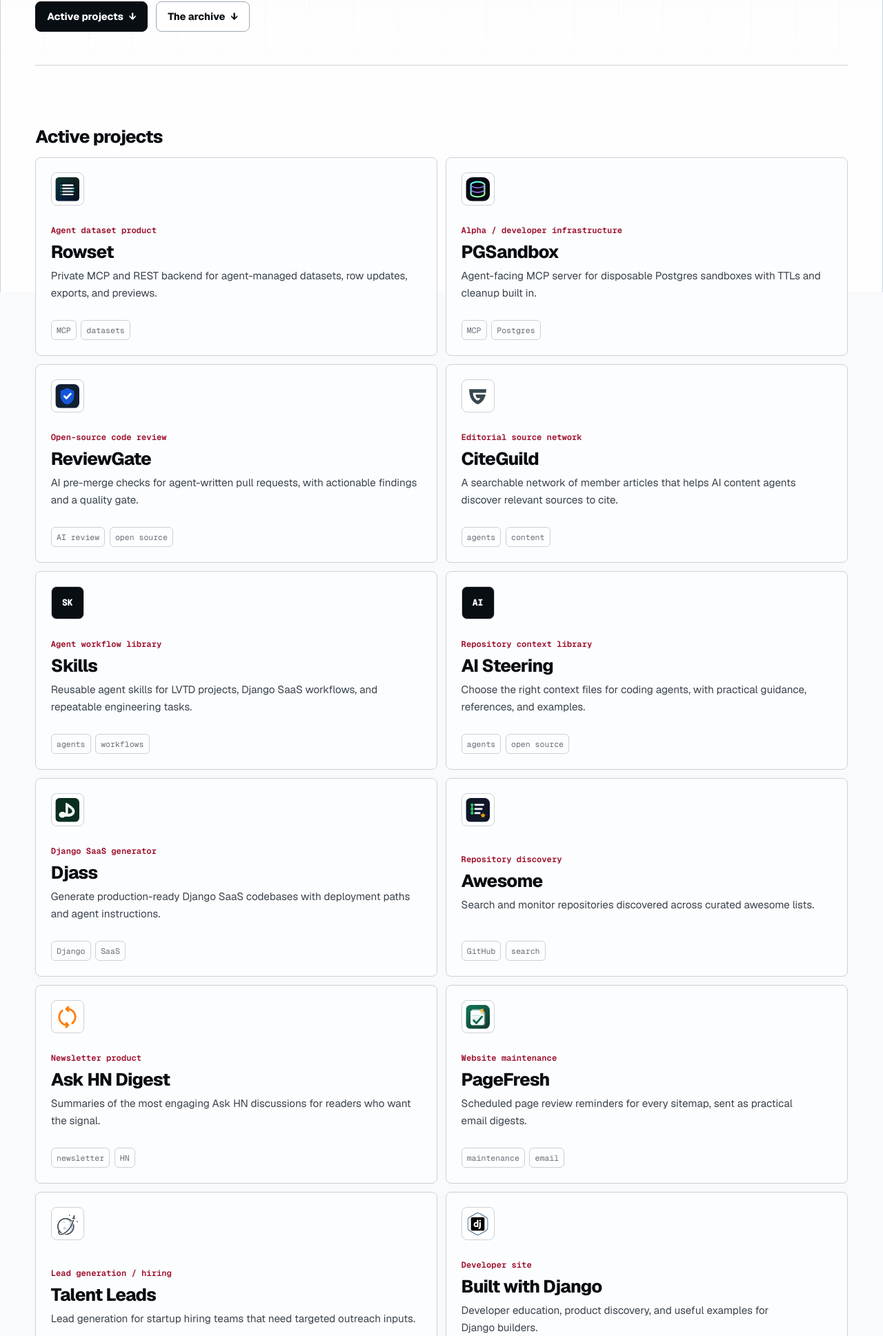
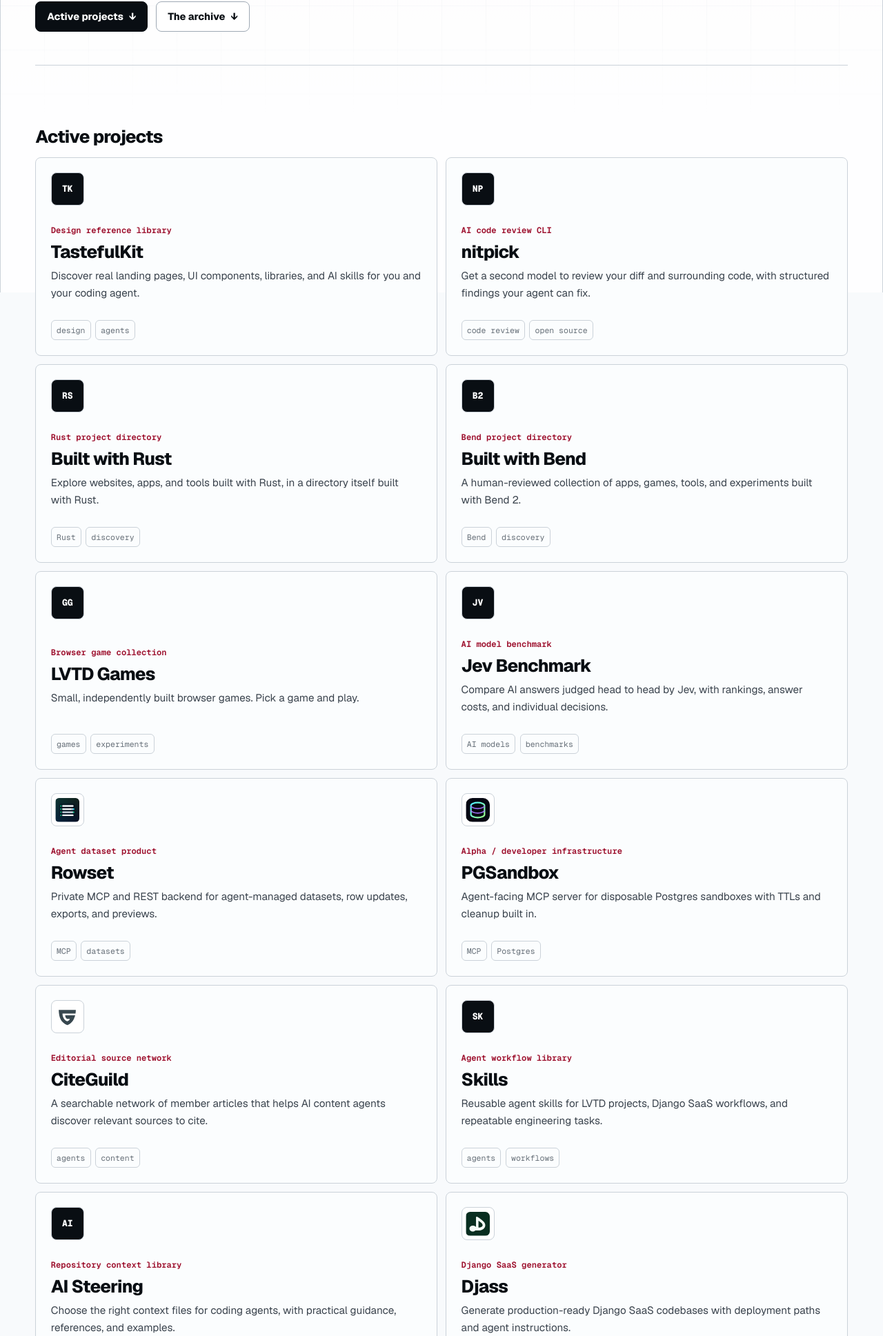
Before and after one commit to LVTD-LLC/lvtd-site, a Django app: template website/templates/website/projects.html in a window 1280 px wide. Shown: the part 376-2313 px from the top of the page at 69% size. Run offline with Django 5.2, Linux system fonts and the light colour scheme; the template is opened without the code that fills it, so the values that code supplies are empty; style sheets or scripts are compiled from the project's sources.

Commit message:
fix: refresh project portfolio and archive statuses (#35)

```diff
--- a/website/templates/website/home.html
+++ b/website/templates/website/home.html
@@ -49,7 +49,7 @@
       </div>
     </div>
     <div class="hero-proof-note">
-      <strong>The studio behind Rowset, ReviewGate, CiteGuild, Djass, and PGSandbox.</strong>
+      <strong>The studio behind Rowset, TastefulKit, CiteGuild, Djass, and PGSandbox.</strong>
       <a href="{% url 'projects' %}">View projects <span aria-hidden="true">&rarr;</span></a>
     </div>
   </section>
--- a/website/templates/website/projects.html
+++ b/website/templates/website/projects.html
@@ -26,6 +26,78 @@
       </div>
 
       <ul class="project-grid" role="list">
+        <li class="project-card-slot">
+          <a class="project-card" href="https://tastefulkit.com/?ref=lvtd.dev&amp;utm_source=lvtd.dev">
+            <span class="project-media"><span class="project-mark" aria-hidden="true">TK</span></span>
+            <span class="project-copy">
+              <span class="project-meta">Design reference library</span>
+              <strong>TastefulKit</strong>
+              <span>Discover real landing pages, UI components, libraries, and AI skills for you and your coding agent.</span>
+            </span>
+            <span class="project-tags" aria-label="TastefulKit categories"><span>design</span><span>agents</span></span>
+          </a>
+        </li>
+
+        <li class="project-card-slot">
+          <a class="project-card" href="https://nitpick.sh/?ref=lvtd.dev&amp;utm_source=lvtd.dev">
+            <span class="project-media"><span class="project-mark" aria-hidden="true">NP</span></span>
+            <span class="project-copy">
+              <span class="project-meta">AI code review CLI</span>
+              <strong>nitpick</strong>
+              <span>Get a second model to review your diff and surrounding code, with structured findings your agent can fix.</span>
+            </span>
+            <span class="project-tags" aria-label="nitpick categories"><span>code review</span><span>open source</span></span>
+          </a>
+        </li>
+
+        <li class="project-card-slot">
+          <a class="project-card" href="https://builtwithrust.com/?ref=lvtd.dev&amp;utm_source=lvtd.dev">
+            <span class="project-media"><span class="project-mark" aria-hidden="true">RS</span></span>
+            <span class="project-copy">
+              <span class="project-meta">Rust project directory</span>
+              <strong>Built with Rust</strong>
+              <span>Explore websites, apps, and tools built with Rust, in a directory itself built with Rust.</span>
+            </span>
+            <span class="project-tags" aria-label="Built with Rust categories"><span>Rust</span><span>discovery</span></span>
+          </a>
+        </li>
+
+        <li class="project-card-slot">
+          <a class="project-card" href="https://builtwithbend.com/?ref=lvtd.dev&amp;utm_source=lvtd.dev">
+            <span class="project-media"><span class="project-mark" aria-hidden="true">B2</span></span>
+            <span class="project-copy">
+              <span class="project-meta">Bend project directory</span>
+              <strong>Built with Bend</strong>
+              <span>A human-reviewed collection of apps, games, tools, and experiments built with Bend 2.</span>
+            </span>
+            <span class="project-tags" aria-label="Built with Bend categories"><span>Bend</span><span>discovery</span></span>
+          </a>
+        </li>
+
+        <li class="project-card-slot">
+          <a class="project-card" href="https://games.lvtd.dev/?ref=lvtd.dev&amp;utm_source=lvtd.dev">
+            <span class="project-media"><span class="project-mark" aria-hidden="true">GG</span></span>
+            <span class="project-copy">
+              <span class="project-meta">Browser game collection</span>
+              <strong>LVTD Games</strong>
+              <span>Small, independently built browser games. Pick a game and play.</span>
+            </span>
+            <span class="project-tags" aria-label="LVTD Games categories"><span>games</span><span>experiments</span></span>
+          </a>
+        </li>
+
+        <li class="project-card-slot">
+          <a class="project-card" href="{% url 'jev-benchmark' %}">
+            <span class="project-media"><span class="project-mark" aria-hidden="true">JV</span></span>
+            <span class="project-copy">
+              <span class="project-meta">AI model benchmark</span>
+              <strong>Jev Benchmark</strong>
+              <span>Compare AI answers judged head to head by Jev, with rankings, answer costs, and individual decisions.</span>
+            </span>
+            <span class="project-tags" aria-label="Jev Benchmark categories"><span>AI models</span><span>benchmarks</span></span>
+          </a>
+        </li>
+
         <li class="project-card-slot">
         <a class="project-card" href="https://rowset.lvtd.dev/?ref=lvtd.dev&amp;utm_source=lvtd.dev">
           <span class="project-media">
@@ -56,23 +128,6 @@
           <span class="project-tags" aria-label="PGSandbox categories">
             <span>MCP</span>
             <span>Postgres</span>
-          </span>
-        </a>
-        </li>
-
-        <li class="project-card-slot">
-        <a class="project-card" href="https://reviewgate.lvtd.dev/?ref=lvtd.dev&amp;utm_source=lvtd.dev">
-          <span class="project-media">
-            <img src="{% static 'images/logos/reviewgate.svg' %}" width="64" height="64" loading="lazy" decoding="async" fetchpriority="low" alt="ReviewGate logo" class="project-logo" />
-          </span>
-          <span class="project-copy">
-            <span class="project-meta">Open-source code review</span>
-            <strong>ReviewGate</strong>
-            <span>AI pre-merge checks for agent-written pull requests, with actionable findings and a quality gate.</span>
-          </span>
-          <span class="project-tags" aria-label="ReviewGate categories">
-            <span>AI review</span>
-            <span>open source</span>
           </span>
         </a>
         </li>
@@ -258,6 +313,23 @@
           </span>
         </a>
         </li>
+
+        <li class="project-card-slot">
+        <a class="project-card" href="https://isitketo.org/?ref=lvtd.dev&amp;utm_source=lvtd.dev">
+          <span class="project-media">
+            <img src="{% static 'images/logos/isitketo.png' %}" width="500" height="215" loading="lazy" decoding="async" alt="Is it Keto logo" class="project-logo" />
+          </span>
+          <span class="project-copy">
+            <span class="project-meta">Food and nutrition directory</span>
+            <strong>Is It Keto</strong>
+            <span>Look up foods and ingredients to find out whether they fit a keto diet.</span>
+          </span>
+          <span class="project-tags" aria-label="Is it Keto categories">
+            <span>search</span>
+            <span>nutrition</span>
+          </span>
+        </a>
+        </li>
       </ul>
     </div>
 
@@ -268,6 +340,23 @@
       </div>
 
       <ul class="project-grid project-grid-archive" role="list">
+        <li class="project-card-slot">
+        <a class="project-card project-card-archived" href="https://github.com/LVTD-LLC/reviewgate">
+          <span class="project-media">
+            <img src="{% static 'images/logos/reviewgate.svg' %}" width="64" height="64" loading="lazy" decoding="async" fetchpriority="low" alt="ReviewGate logo" class="project-logo" />
+          </span>
+          <span class="project-copy">
+            <span class="project-meta">Archived / public repo</span>
+            <strong>ReviewGate</strong>
+            <span>AI pre-merge checks for agent-written pull requests, preserved in a public read-only repository.</span>
+          </span>
+          <span class="project-tags" aria-label="ReviewGate categories">
+            <span>AI review</span>
+            <span>archived</span>
+          </span>
+        </a>
+        </li>
+
         <li class="project-card-slot">
         <a class="project-card project-card-archived" href="https://github.com/LVTD-LLC/tuxseo">
           <span class="project-media">
@@ -319,22 +408,6 @@
         </article>
         </li>
 
-        <li class="project-card-slot">
-        <article class="project-card project-card-archived project-card-static">
-          <span class="project-media">
-            <img src="{% static 'images/logos/isitketo.png' %}" width="500" height="215" loading="lazy" decoding="async" alt="Is it Keto logo" class="project-logo" />
-          </span>
-          <span class="project-copy">
-            <span class="project-meta">Archived / private repo</span>
-            <strong>Is it Keto</strong>
-            <span>Consumer search product for fast food decisions and structured nutrition lookup.</span>
-          </span>
-          <span class="project-tags" aria-label="Is it Keto categories">
-            <span>search</span>
-            <span>archived</span>
-          </span>
-        </article>
-        </li>
       </ul>
     </div>
   </section>
```
Also changed, not shown: website/tests.py (+10 -4 lines), CHANGELOG.md.
